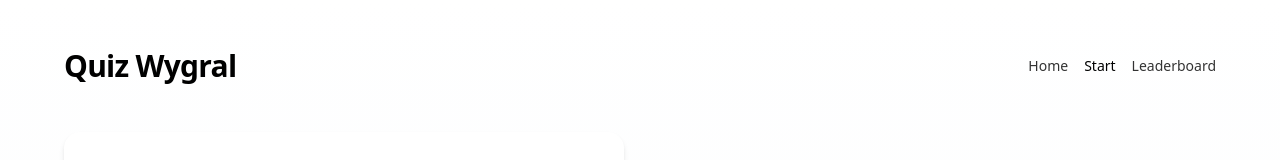
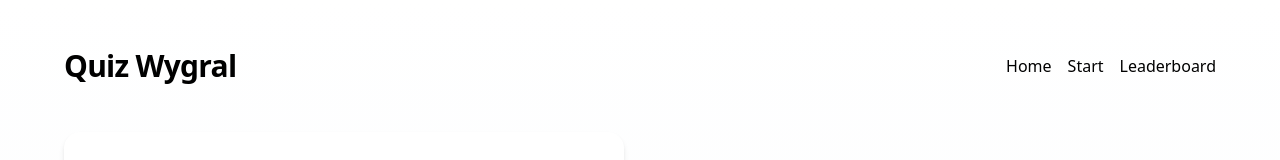
Before and after one commit to caps-ctrl/quizgame, a React (Vite) app: page / in a window 1280 px wide. Shown: the top 160 px of the page. Built offline with nearby package versions, Linux system fonts and the light colour scheme.

Commit message:
nav buttons fix

```diff
--- a/src/pages/Home.tsx
+++ b/src/pages/Home.tsx
@@ -40,15 +40,18 @@ export default function QuizHomePage() {
             Quiz Wygral
           </h1>
           <nav className="flex items-center gap-4">
-            <a href="/" className="text-sm opacity-80">
-              Home
-            </a>
-            <a href="/quiz" className="text-sm font-medium">
-              Start
-            </a>
-            <a href="/leaderboard" className="text-sm opacity-80">
-              Leaderboard
-            </a>
+            <NavLink to={"/"}>
+              {" "}
+              <h2>Home</h2>
+            </NavLink>
+            <NavLink to={"/quiz"}>
+              {" "}
+              <h2 onClick={handleStart}>Start</h2>
+            </NavLink>
+            <NavLink to={"/leaderboard"}>
+              {" "}
+              <h2>Leaderboard</h2>
+            </NavLink>
           </nav>
         </header>
 
```
